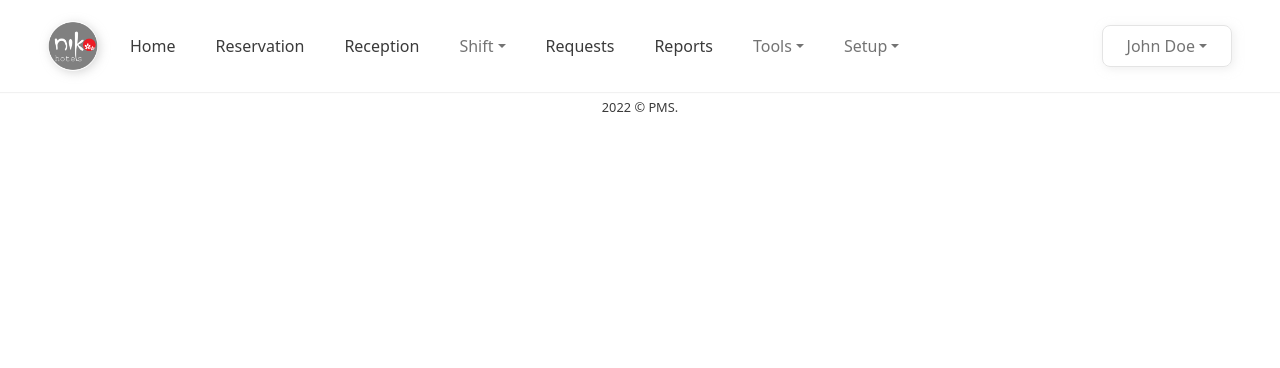
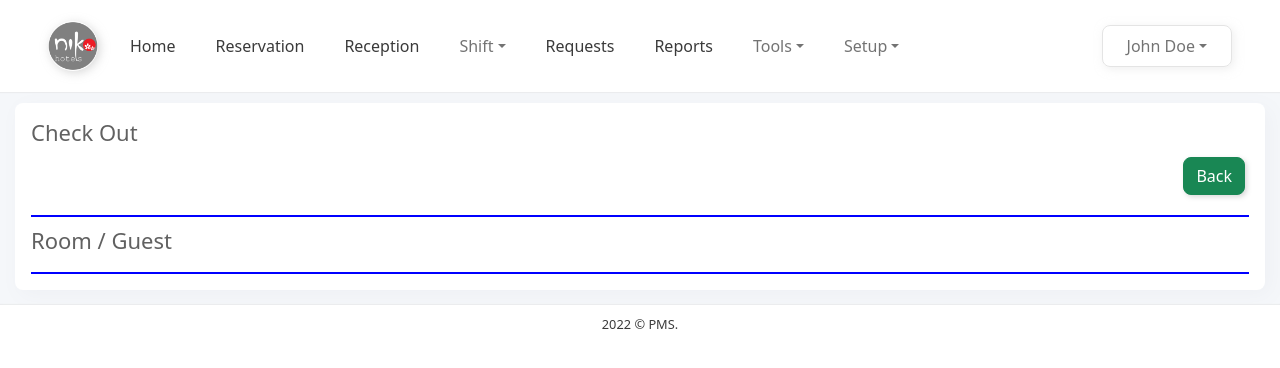
Before and after one commit to indocosmo-projects/PMS-Prototype, a React (Create React App) app: page /checkOut in a window 1280 px wide. Shown: the top 368 px of the page. Built offline with nearby package versions, Linux system fonts and the light colour scheme.

Commit message:
checkout

```diff
--- a/src/App.js
+++ b/src/App.js
@@ -13,6 +13,7 @@ import CheckInEdit from './component/CheckInEdit/CheckInEdit';
 import CheckInEditOtherDetails from './component/CheckInEdit/CheckInEditOtherDetails';
 import ShiftManagement from './component/Shift/ShiftManagement';
 import Request from './component/Request/Request';
+import CheckOut from './component/CheckOut/CheckOut';
 
 
 
@@ -36,6 +37,7 @@ function App() {
                 <Route exact path="/checkInOtherDetails" component={CheckInEditOtherDetails}/>
                 <Route exact path="/shiftManagement" component={ShiftManagement}/>
                 <Route exact path="/request" component={Request}/>
+                <Route exact path="/checkOut" component={CheckOut}/>
             </Switch>
             <Footer/>
         </Router>
--- /dev/null
+++ b/src/component/CheckOut/CheckOut.css
@@ -0,0 +1,6 @@
+.bordertopbottom{
+    padding-top: 10px;
+    padding-bottom: 10px;
+    border-top: 2px solid blue;
+    border-bottom: 2px solid blue;
+}
--- /dev/null
+++ b/src/component/CheckOut/CheckOut.js
@@ -0,0 +1,33 @@
+import React, { Component } from 'react';
+import './CheckOut.css';
+
+function CheckOut() {
+        return(
+            <div>
+                <div className="section">
+                    <div className="container-fluid formcontent">
+                        {/* ----- Heading ------ */}
+                        <div>
+                            <h5 className="header"> Check Out </h5>
+                        </div>
+                        <div className="btnright">
+                            <ul className="ullist">
+                                <li><button className="btn btn-success m-1">Back</button></li>
+                            </ul>
+                        </div>
+
+                         <div className="bordertopbottom">
+                            <h6 className="header"> Room / Guest </h6>
+                        </div>
+
+                        <div className="">
+
+                        </div>
+
+                    </div>
+                </div>
+            </div>
+        );
+}
+
+export default CheckOut;
```
